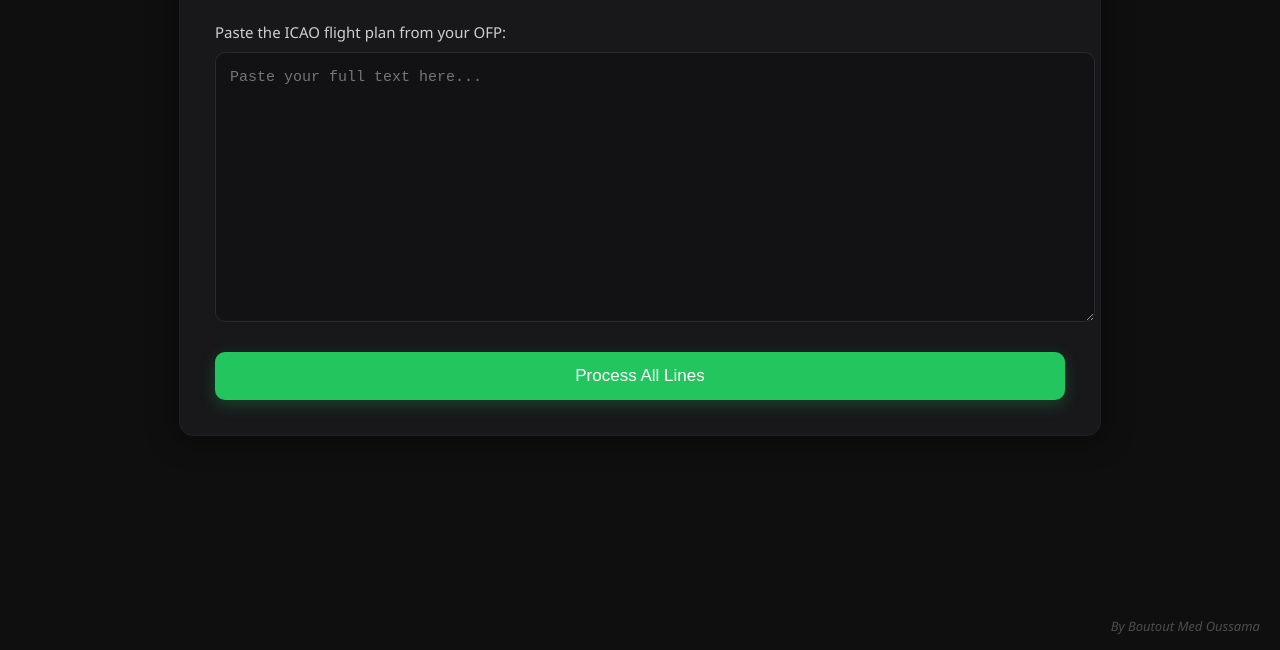
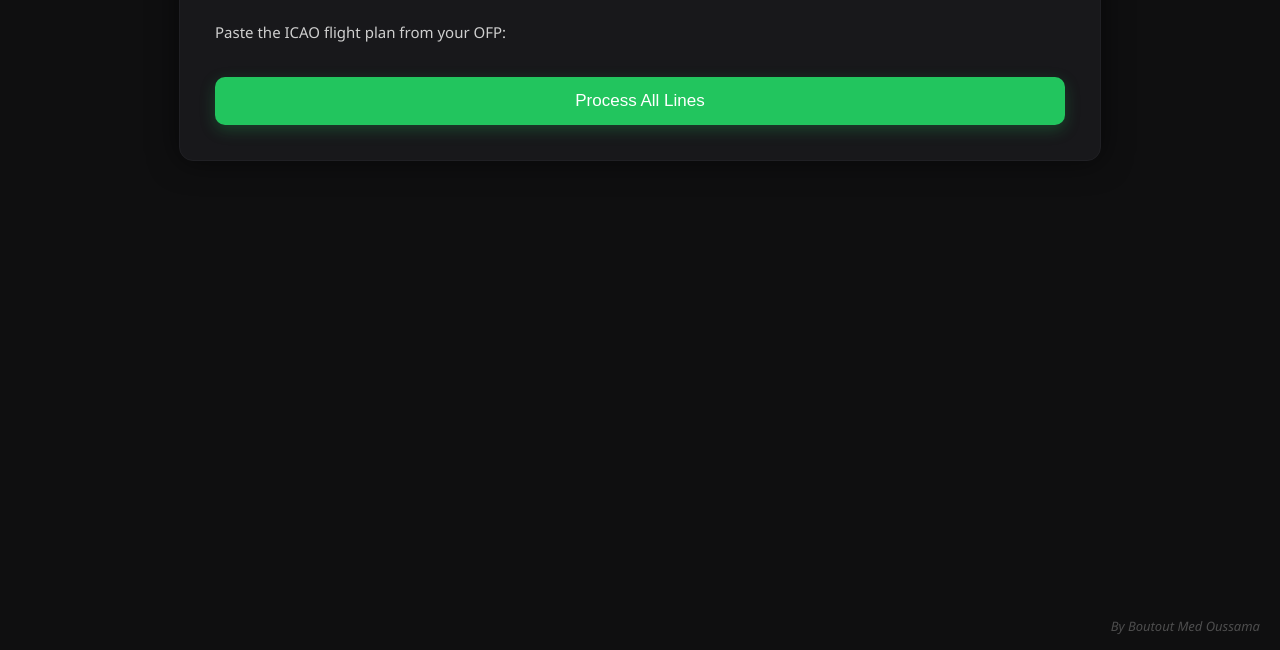
Before and after one commit to ah1118/FPL, a plain HTML site: page index.html in a window 1280 px wide. Shown: the part 150-800 px from the top of the page. Drawn offline with Linux system fonts and the light colour scheme.

Commit message:
Update index.html

```diff
--- a/index.html
+++ b/index.html
@@ -22,9 +22,6 @@
         <!-- Input Label -->
         <label class="label">Paste the ICAO flight plan from your OFP:</label>
 
-        <!-- Big Text Input -->
-        <textarea id="mainInput" class="big-input" placeholder="Paste your full text here..."></textarea>
-
         <!-- Hidden Container (no previews) -->
         <div id="linesContainer" class="lines-container"></div>
 
```
